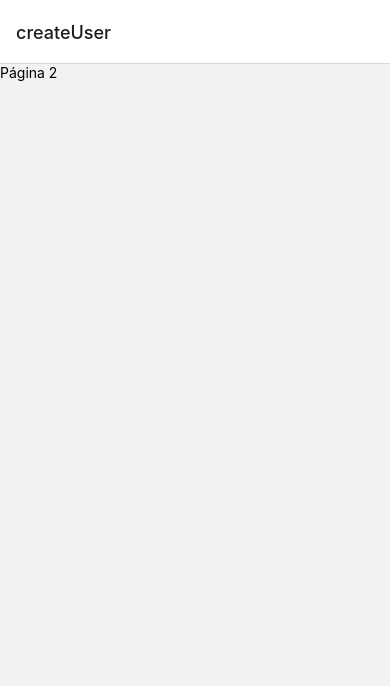
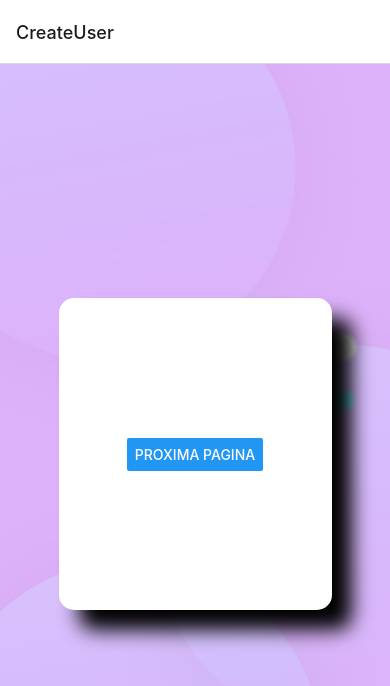
Before and after one commit to lucasshibata/AuMeowV2, a React Native app: screen /CreateUser in a window 390 px wide. Before the commit this address had no page. Shown: the top 686 px of the page. Built offline with nearby package versions, Linux system fonts and the light colour scheme.

Commit message:
primeira página e conceitos de navegação aplicados

```diff
--- a/src/App.tsx
+++ b/src/App.tsx
@@ -1,10 +1,10 @@
 import React from "react";
 import Autenticacao from "./components/BackGround";
-import Index from "./routes/Index";
+import Routes from "./routes/Routes";
 
 
 export default (props:any)=>{
 	return(
-		<Index/>
+		<Routes/>
 	)
 }
--- a/src/components/BackGround.tsx
+++ b/src/components/BackGround.tsx
@@ -1,18 +1,16 @@
-import React, {Component} from "react";
+import React from "react";
 import { ImageBackground, View, StyleSheet } from "react-native";
-import WhiteBox from "./WhiteBox";
 
-export default class Autenticacao extends Component{
-    render(): React.ReactNode {
+
+export default (props:any)=>{
     const bgImg = require('../../assets/bg_img.png')
     return(
         <View style={styles.container}>
             <ImageBackground  source={bgImg} style={styles.imgBg}>
-                    <WhiteBox/>
+                {props.children}
             </ImageBackground>
         </View>
     )
-    }
 }
 
 const styles = StyleSheet.create({
--- a/src/components/WhiteBox.tsx
+++ b/src/components/WhiteBox.tsx
@@ -1,10 +1,10 @@
 import React from "react"
-import { Text, View, StyleSheet } from "react-native"
+import { View, StyleSheet } from "react-native"
 
-export default ()=>{
+export default (props:any)=>{
     return(
         <View style={styles.centralSqr}>
-            <Text>Olá</Text>
+            {props.children}
         </View>
     )
 }
--- a/src/routes/Index.tsx
+++ /dev/null
@@ -1,10 +0,0 @@
-import {NavigationContainer} from '@react-navigation/native'
-import Navegacao from './stack.routes'
-
-export default function (){
-    return(
-        <NavigationContainer>
-            <Navegacao/>
-        </NavigationContainer>
-    )
-}
--- /dev/null
+++ b/src/routes/Routes.tsx
@@ -0,0 +1,24 @@
+import { NavigationContainer } from "@react-navigation/native";
+import { createNativeStackNavigator } from "@react-navigation/native-stack";
+
+import CreateUser from "../screens/CreateUser";
+import Pagina from "../screens/Pagina";
+
+const Stack = createNativeStackNavigator()
+
+export default ()=>{
+    return(
+        <NavigationContainer>
+            <Stack.Navigator>
+                <Stack.Screen
+                    name="CreateUser"
+                    component={CreateUser}
+                />
+                <Stack.Screen
+                    name="Pagina"
+                    component={Pagina}
+                />
+            </Stack.Navigator>
+        </NavigationContainer>
+    )
+}
--- a/src/routes/stack.routes.tsx
+++ /dev/null
@@ -1,23 +0,0 @@
-import {createNativeStackNavigator} from '@react-navigation/native-stack'
-
-import CreateUser from '../screens/CreateUser'
-import Pagina from '../screens/Pagina'
-
-const Stack = createNativeStackNavigator()
-
-export default function StackRoutes(){
-    return(
-        <Stack.Navigator>
-            <Stack.Screen
-                name='createUser'
-                component={CreateUser}
-
-            />
-            <Stack.Screen
-                name='Pagina'
-                component={Pagina}
-
-            />
-        </Stack.Navigator>
-    )
-}
--- a/src/screens/CreateUser.tsx
+++ b/src/screens/CreateUser.tsx
@@ -1,9 +1,18 @@
 import React from "react";
-import { Text } from "react-native";
+import { Button } from "react-native";
+import BackGround from "../components/BackGround"
+import WhiteBox from "../components/WhiteBox";
 
 
-export default (props:any)=>{
+export default function CreateUser({navigation}:any){
 	return(
-		<Text>Página 2</Text>
+		<BackGround>
+			<WhiteBox>
+				<Button
+					title="proxima pagina"
+					onPress={()=>navigation.navigate('Pagina')}
+				/>
+			</WhiteBox>
+		</BackGround>
 	)
 }
```
Also changed, not shown: src/routes/tab.routes.tsx (deleted, +0 -28 lines). Lines whose indentation alone changed are shown as unchanged.
